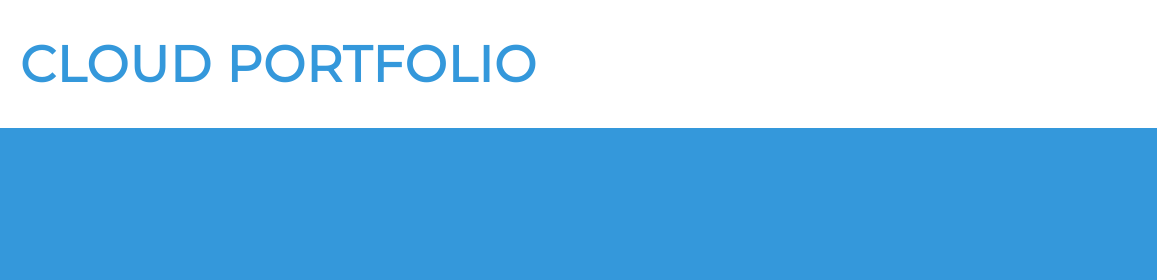
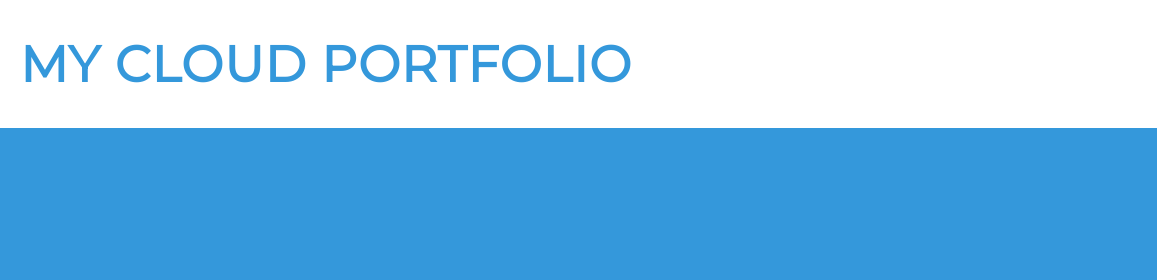
Before and after one commit to dalebwell/my-portfolio, a plain HTML site: page index.html in a window 1280 px wide. Shown: the top 280 px of the page, 0-1157 px from the left. Drawn offline with Linux system fonts and the light colour scheme.

Commit message:
update index.html

```diff
--- a/index.html
+++ b/index.html
@@ -15,7 +15,7 @@
     <main class="overflow--auto">
       <h1 class="color--skyBlue section__heading--largest">
         <!--Your name goes here -->
-        CLOUD PORTFOLIO
+        MY CLOUD PORTFOLIO
       </h1>
 
       <ul class="section--social">
```
